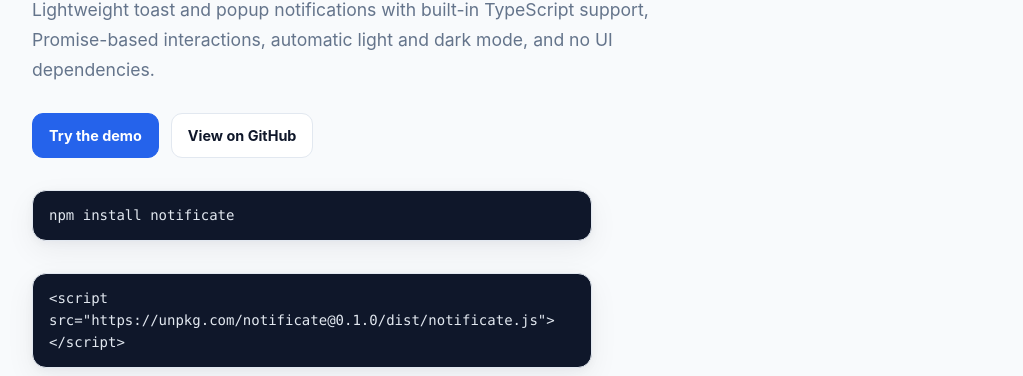
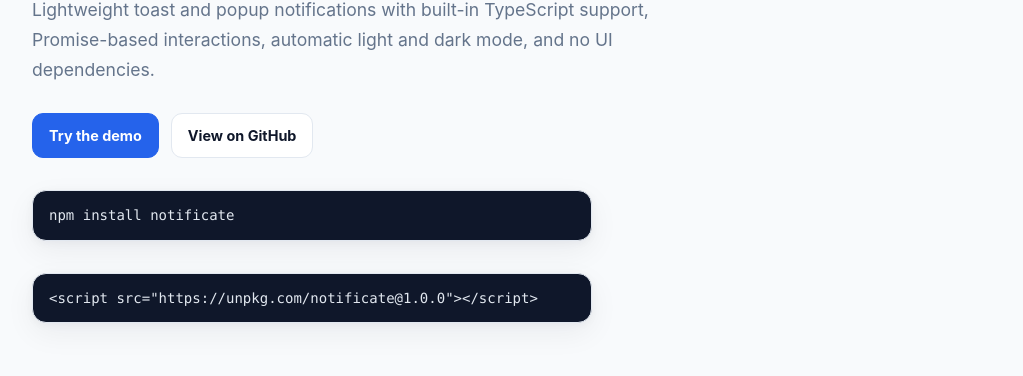
Before and after one commit to erilshackle/notificate-js, a website built with Vite: page index.html in a window 1280 px wide. Shown: the part 366-742 px from the top of the page, without its empty margins (128-1151 px from the left). Built offline with nearby package versions, Linux system fonts and the light colour scheme.

Commit message:
fix: update CDN links in README and index.html to use the latest version

```diff
--- a/index.html
+++ b/index.html
@@ -491,7 +491,7 @@
         </div>
         <div class="install">
             <code>
-                &lt;script src="https://unpkg.com/notificate@0.1.0/dist/notificate.js"&gt;&lt;/script&gt;
+                &lt;script src="https://unpkg.com/notificate@1.0.0"&gt;&lt;/script&gt;
             </code>
         </div>
     </section>
```
Also changed, not shown: README.md.
